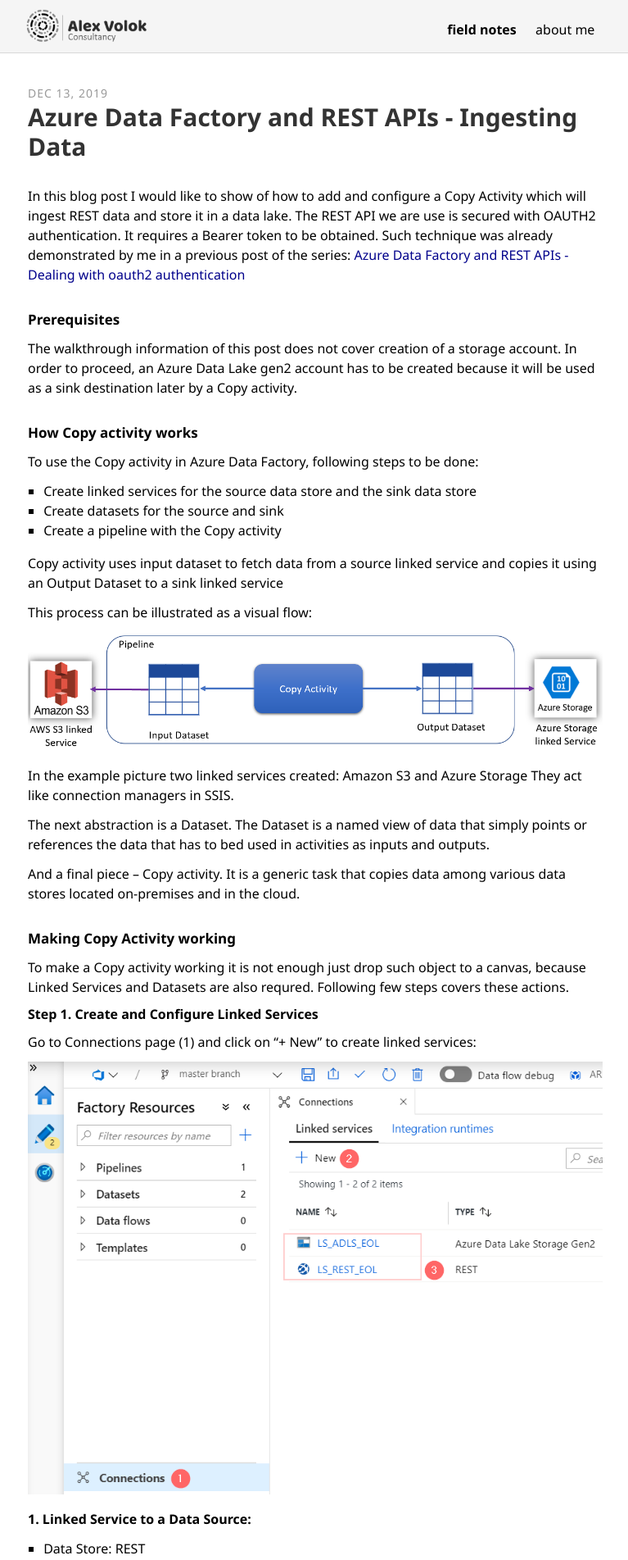
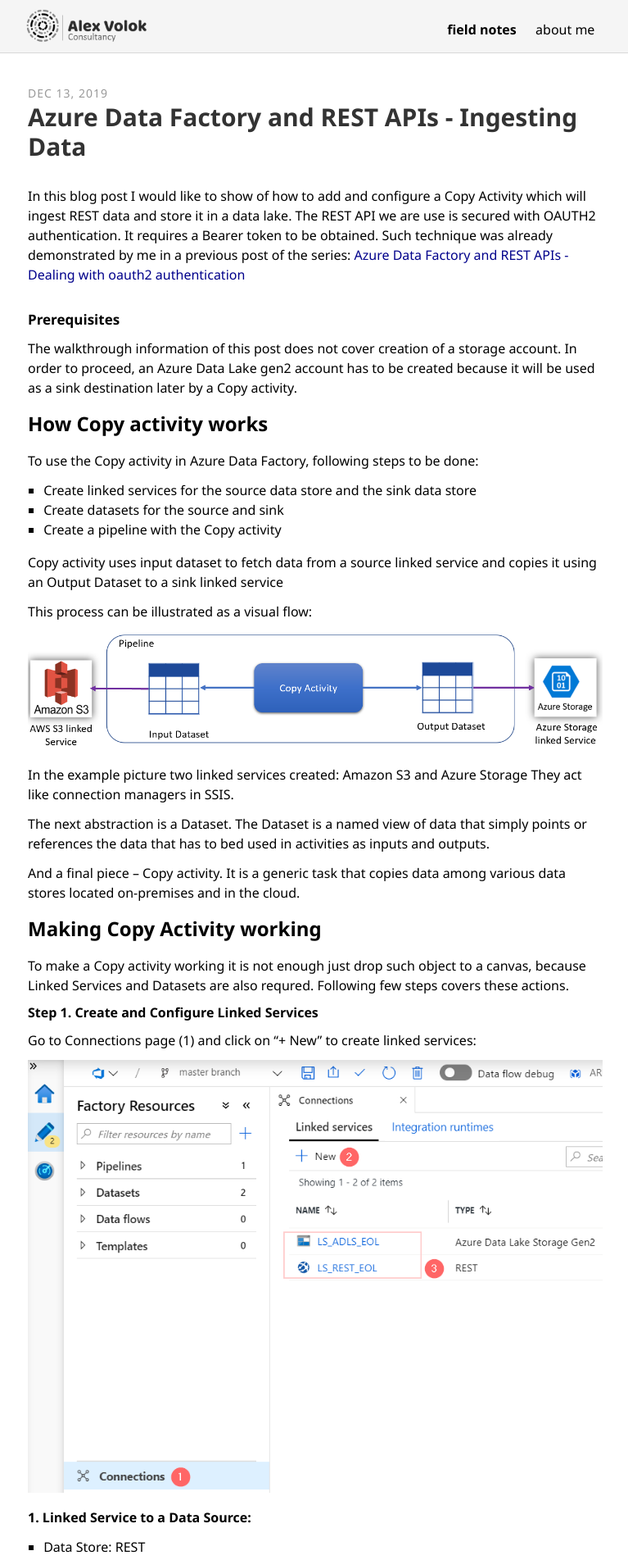
Before and after one commit to alexvolok/alexvolok.github.io, a Jekyll site: the page built from _posts/2019-12-13-adfv2-rest-api-part2-ingest-data.md, in a window 1280 px wide. Shown: the top 1903 px of the page at 82% size, without its empty margins (255-1022 px from the left). Built offline with Jekyll 4.4.1, drawn with Linux system fonts in a browser that asks for light colours; some web fonts are replaced.

Commit message:
changed heading from h4 to h3 for some titles

```diff
--- a/_posts/2019-12-13-adfv2-rest-api-part2-ingest-data.md
+++ b/_posts/2019-12-13-adfv2-rest-api-part2-ingest-data.md
@@ -14,7 +14,7 @@
 
 The walkthrough information of this post does not cover creation of a storage account. In order to proceed, an Azure Data Lake gen2 account has to be created because it will be used as a sink destination later by a Copy activity.
 
-#### How Copy activity works
+### How Copy activity works
 
 To use the Copy activity in Azure Data Factory, following steps to be done:
  -	Create linked services for the source data store and the sink data store
@@ -36,7 +36,7 @@
 And a final piece – Copy activity. It is a generic task that copies data among various data stores located on-premises and in the cloud.
 
 
-#### Making Copy Activity working
+### Making Copy Activity working
 To make a Copy activity working it is not enough just drop such object to a canvas, because Linked Services and Datasets are also requred. Following few steps covers these actions.
 
 ##### Step 1. Create and Configure Linked Services
```
